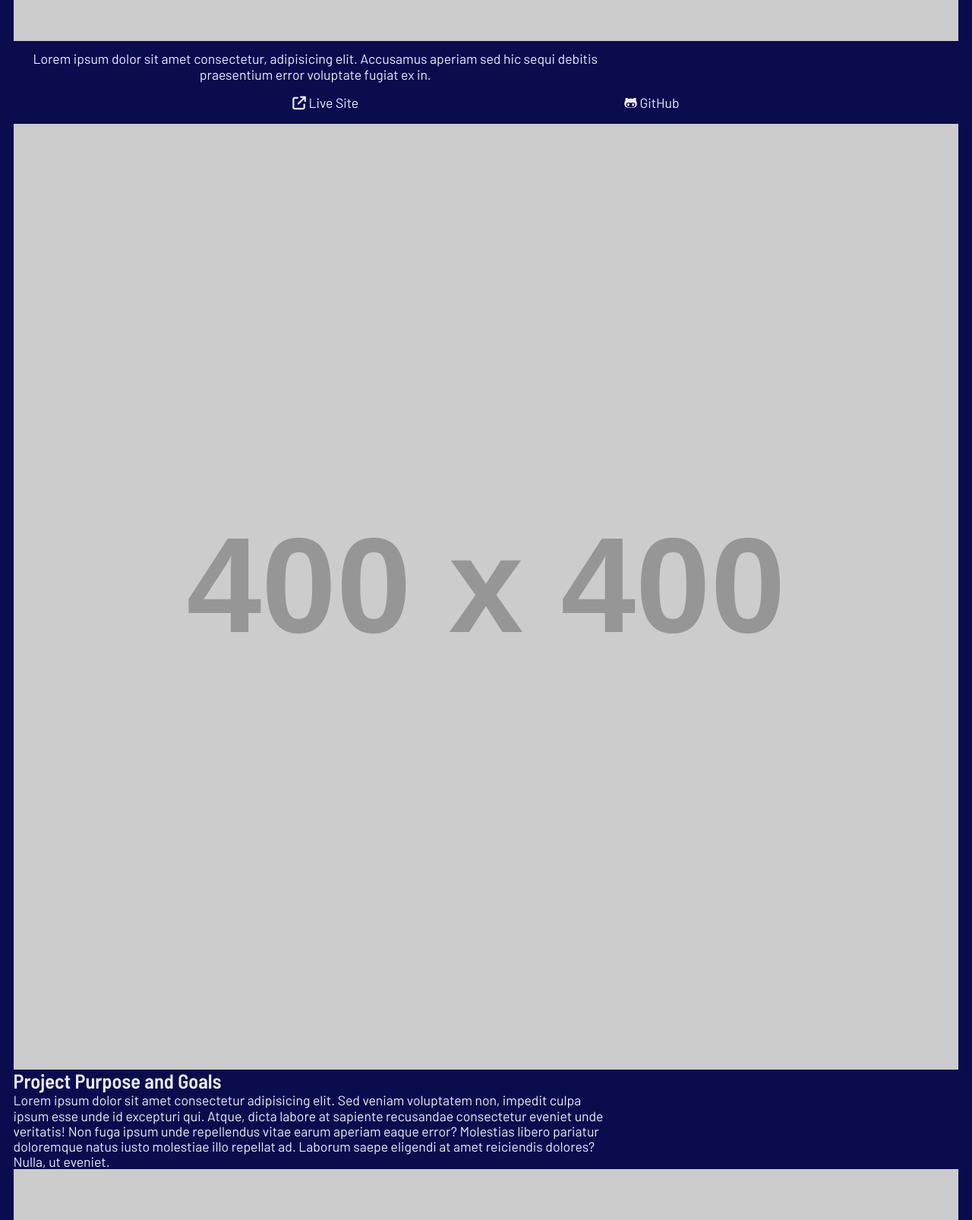
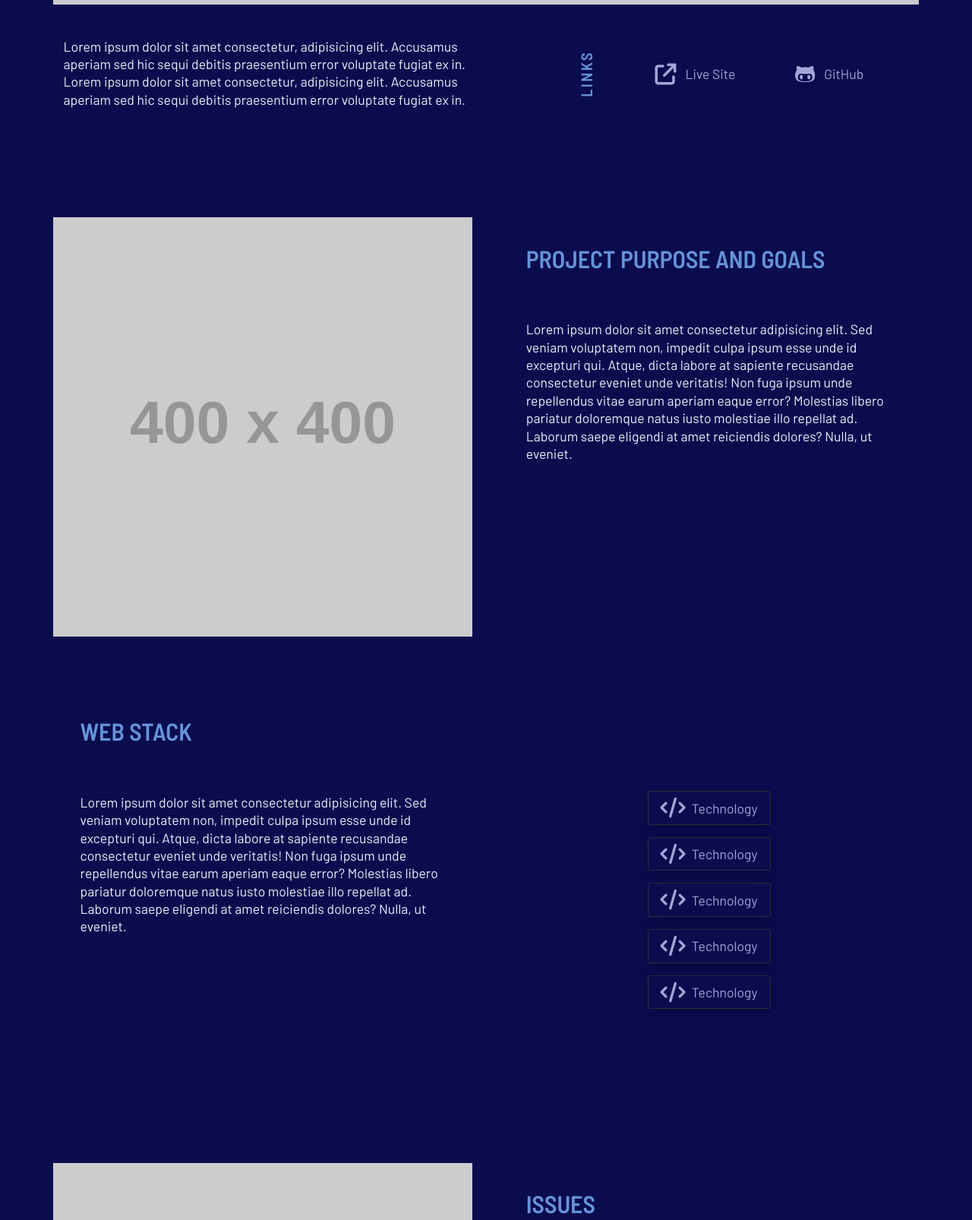
Before and after one commit to harrekki/harrekki.github.io, a plain HTML site: page pages/project.html in a window 1280 px wide. Shown: the part 720-2326 px from the top of the page at 76% size. Drawn offline with nearby package versions, Linux system fonts and the light colour scheme; placeholder pictures from the web are drawn by us; a web font is replaced by a local one.

Commit message:
add css for project page

```diff
--- a/pages/project.html
+++ b/pages/project.html
@@ -15,19 +15,18 @@
 </head>
 <body>
     <header>
-        <a class="icon-link" href="#">
-            <i class="fa-solid fa-left-long"></i>
-            <h4>Return to Portfolio</h4>
-        </a>
         <h1 class="title">Project Title</h1>
     </header>
     <main>
-        <section class="hero">
+        <section class="hero heading">
 
             <img class="hero--img" src="https://placehold.co/800x400" alt="screenshot of the project's main page" />
 
             <div class="hero--con">
                 <p class="hero--text">
+                    Lorem ipsum dolor sit amet consectetur, adipisicing elit.
+                    Accusamus aperiam sed hic sequi debitis praesentium error
+                    voluptate fugiat ex in.
                     Lorem ipsum dolor sit amet consectetur, adipisicing elit.
                     Accusamus aperiam sed hic sequi debitis praesentium error
                     voluptate fugiat ex in.
@@ -49,65 +48,69 @@
         </section>
 
         <section class="grid">
+
             <img src="https://placehold.co/400x400" alt="">
 
-            <div class="project--block">
-                <h2>Project Purpose and Goals</h2>
-                <p>
+
+            <div class="grid--block">
+                <h2 class="block-title">Project Purpose and Goals</h2>
+                <p class="block-text">
                     Lorem ipsum dolor sit amet consectetur adipisicing elit. Sed veniam voluptatem non, impedit culpa ipsum esse unde id excepturi qui.
                     Atque, dicta labore at sapiente recusandae consectetur eveniet unde veritatis! Non fuga ipsum unde repellendus vitae earum aperiam eaque error?
                     Molestias libero pariatur doloremque natus iusto molestiae illo repellat ad. Laborum saepe eligendi at amet reiciendis dolores? Nulla, ut eveniet.
                 </p>
             </div>
 
-            <img src="https://placehold.co/400x400" alt="">
 
-            <div class="project--block">
-                <h2>Web Stack</h2>
-                <p>
+            <div class="grid--block">
+                <h2 class="block-title">Web Stack</h2>
+                <p class="block-text">
                     Lorem ipsum dolor sit amet consectetur adipisicing elit. Sed veniam voluptatem non, impedit culpa ipsum esse unde id excepturi qui.
                     Atque, dicta labore at sapiente recusandae consectetur eveniet unde veritatis! Non fuga ipsum unde repellendus vitae earum aperiam eaque error?
                     Molestias libero pariatur doloremque natus iusto molestiae illo repellat ad. Laborum saepe eligendi at amet reiciendis dolores? Nulla, ut eveniet.
                 </p>
             </div>
 
-            <div class="stack-icons">
-                <div class="icon-links">
+            <div class="stack--block">
+                <div class="stack-icon">
                     <i class="fa-solid fa-code"></i>
-                    Technology
+                    <span>Technology</span>
                 </div>
-                <div class="icon-links">
+                <div class="stack-icon">
                     <i class="fa-solid fa-code"></i>
-                    Technology
+                    <span>Technology</span>
                 </div>
-                <div class="icon-links">
+                <div class="stack-icon">
                     <i class="fa-solid fa-code"></i>
-                    Technology
+                    <span>Technology</span>
                 </div>
-                <div class="icon-links">
+                <div class="stack-icon">
                     <i class="fa-solid fa-code"></i>
-                    Technology
+                    <span>Technology</span>
                 </div>
-                <div class="icon-links">
+                <div class="stack-icon">
                     <i class="fa-solid fa-code"></i>
-                    Technology
+                    <span>Technology</span>
                 </div>
             </div>
 
+            <img src="https://placehold.co/400x400" alt="">
 
-            <div class="project--block">
-                <h2>Issues</h2>
-                <p>
+            <div class="grid--block">
+                <h2 class="block-title">Issues</h2>
+                <p class="block-text">
                     Lorem ipsum dolor sit amet consectetur adipisicing elit. Sed veniam voluptatem non, impedit culpa ipsum esse unde id excepturi qui.
                     Atque, dicta labore at sapiente recusandae consectetur eveniet unde veritatis! Non fuga ipsum unde repellendus vitae earum aperiam eaque error?
                     Molestias libero pariatur doloremque natus iusto molestiae illo repellat ad. Laborum saepe eligendi at amet reiciendis dolores? Nulla, ut eveniet.
                 </p>
             </div>
         </section>
-        <img src="https://placehold.co/800x400" alt="">
 
-        <h2>Lessons Learned</h2>
-        <p>
+        <section class="hero closing">
+
+            <h2 class="block-title">Lessons Learned</h2>
+
+            <p class="block-text">
                 Lorem, ipsum dolor sit amet consectetur adipisicing elit. Eos omnis atque libero nemo laboriosam. Autem et sit perferendis asperiores vel?
                 Nisi corrupti facere eveniet aspernatur, veniam ex itaque! Esse consequuntur molestiae veritatis aut dolorum eum sapiente eius debitis a officiis.
                 Consequatur magnam et nesciunt id dignissimos hic animi amet voluptatibus, debitis fugit officiis aliquam non illo. Temporibus officiis sequi architecto.
@@ -115,12 +118,18 @@
                 Ipsum ad provident iusto, odio voluptas eos dicta ipsa labore dignissimos, quos itaque, maiores recusandae id exercitationem debitis rerum impedit!
             </p>
 
+            <img class="hero--img" src="https://placehold.co/800x400" alt="">
+        </section>
+
+
     </main>
     <footer>
-        <a class="icon-link" href="#">
-            <i class="fa-solid fa-left-long"></i>
-            <h4>Return to Portfolio</h4>
-        </a>
+       <p>&copy; 2023 by David LaRocco</p>
+       <ul class="footer--links">
+            <li><a href="#">Website</a></li>
+            <li><a href="#">LinkedIn</a></li>
+            <li><a href="#">GitHub</a></li>
+       </ul>
     </footer>
     <script src="https://kit.fontawesome.com/94903a6b05.js" crossorigin="anonymous"></script>
 </body>
--- a/styles/project.css
+++ b/styles/project.css
@@ -62,36 +62,73 @@
 
   p {
     max-width: 80ch;
+    line-height: 1.33;
   }
 
   .title {
     font-size: 3rem;
+    text-transform: uppercase;
     padding-top: 1rem;
     text-align: center;
   }
 
   .hero--text {
-    text-align: center;
-    margin-top: 0.75em;
+    margin-left: 0.75em;
   }
 
   .link-subtitle {
-    display: none;
+    color: var(--secondary);
+    text-transform: uppercase;
+    writing-mode: vertical-lr;
+    transform: rotate(0.5turn);
+    letter-spacing: 0.15rem;
   }
 
-
-/* navigation and links */
-  .icon-link {
-    width: 100%;
-    text-align: center;
-    padding: 1em 0;
-    background: var(--highlight-2);
-    color: var(--black);
-    font-size: 1.25rem;
+  .block-title {
+    color: var(--secondary);
+    text-transform: uppercase;
+    font-size: 2rem;
   }
 
-  .icon-link i {
-    display: none;
+  .block-text {
+    margin-top: 4rem;
+  }
+
+  .stack-icon i {
+    font-size: 1.66rem;
+    color: var(--highlight-2);
+  }
+
+  footer p {
+    margin: 0 auto;
+    text-align: center;
+  }
+
+  /* navigation and links */
+  .icon-links {
+    color: var(--highlight-2);
+    display: flex;
+    align-items: center;
+    gap: 0.75rem;
+    transition: var(--trans);
+  }
+
+  .icon-links:hover {
+    color: white;
+  }
+
+  .icon-links i {
+    font-size: 1.75rem;
+  }
+
+  .footer--links a {
+    color: var(--highlight-2);
+    text-transform: uppercase;
+    transition: var(--trans);
+  }
+
+  .footer--links a:hover {
+    color: var(--white);
   }
 
   /* images */
@@ -100,36 +137,86 @@
     object-fit: cover;
   }
 
+
   /* layout */
+  header{
+    padding: 1rem 0;
+  }
+
+  footer {
+    padding: 2rem 0;
+
+  }
+
   main {
-    padding: 1em;
+    padding:  3em 4em;
+  }
+
+  .hero--con {
+    display: grid;
+    grid-template-columns: 50% 50%;
+    gap: 1.5rem;
+    margin: 2.5em 0 8em;
   }
 
   .project--links {
     padding: 1em;
     display: flex;
     justify-content: space-evenly;
+    align-items: center;
   }
 
+  .grid {
+    display: grid;
+    grid: repeat(3, 1fr) / repeat(2, 1fr);
+    gap: 4em 2em;
+    margin-bottom: 8em;
+  }
 
+  .grid--block, .stack--block {
+    padding: 2em;
+  }
 
+  .stack--block {
+    display: flex;
+    flex-direction: column;
+    justify-content: center;
+    align-items: center;
+    gap: 1rem;
+  }
 
-
-
-  /* .project--header {
+  .stack-icon {
+    color: var(--highlight-2);
     display: flex;
     align-items: center;
-    justify-content: center;
-    width: 96%;
-    margin: 0 auto;
-    position: relative;
+    gap: 0.5rem;
+    padding: 0.5rem 1rem;
+    border: 1px solid var(--grey5);
+    border-radius: 3px;
+    box-shadow: 1px 2px 15px rgba(0,0,0,0.25);
+    transition: var(--trans);
   }
 
-  .icon-links {
-    position: absolute;
-    left: 0;
+  .stack-icon:hover {
+    cursor: default;
+    transform: translateY(-5px);
+    border: 1px solid var(--secondary);
+    box-shadow: 1px 2px 15px rgba(0,0,0,0.50);
   }
 
-  .project--container {
-    padding: 3em;
-  } */
+  .closing {
+    display: flex;
+    flex-direction: column;
+    align-items: center;
+  }
+
+  .closing .block-text {
+    margin-bottom: 3em;
+  }
+
+  .footer--links {
+    display: flex;
+    gap: 2rem;
+    justify-content: center;
+    padding-top: 2.5rem;
+  }
```
Lines whose indentation alone changed are shown as unchanged.
